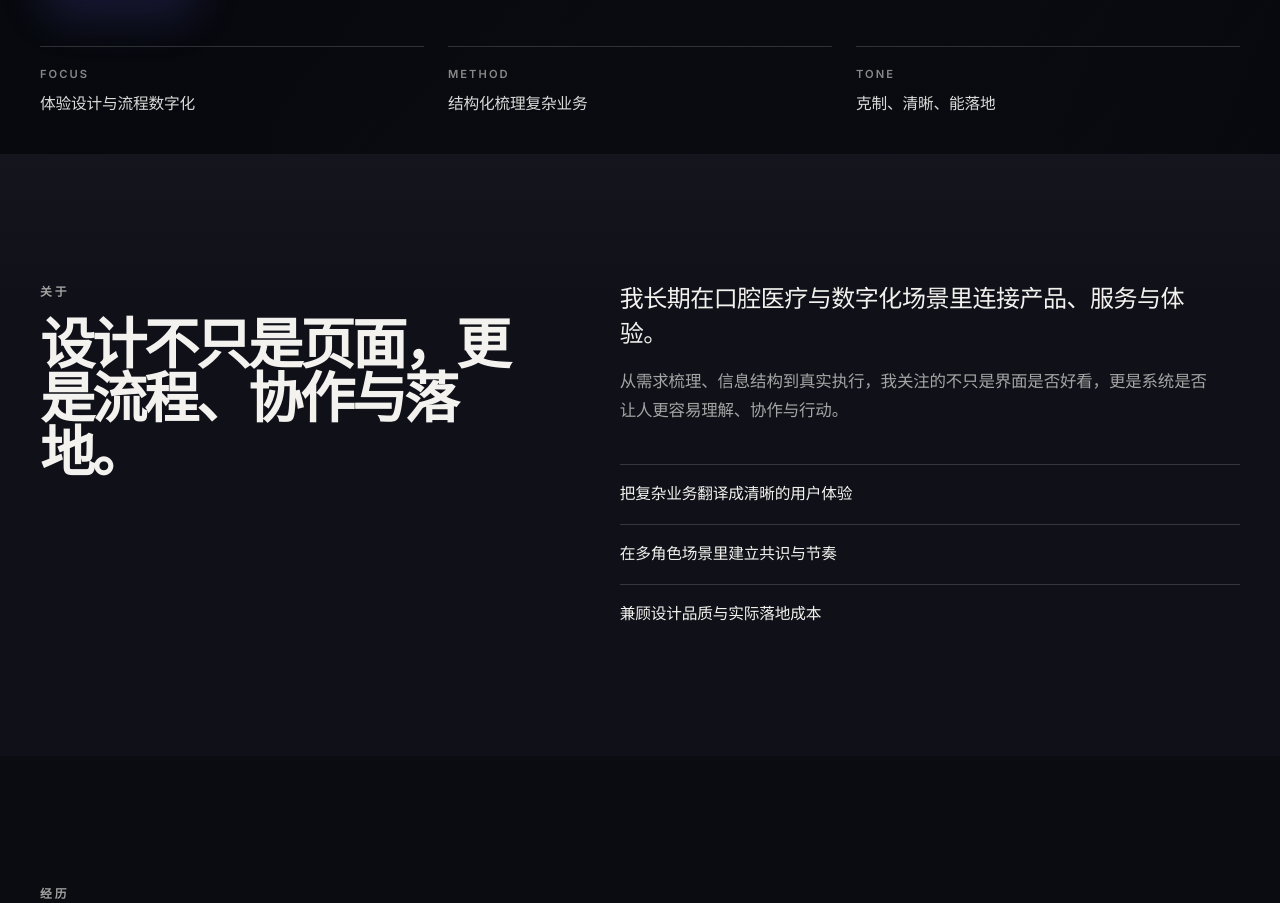
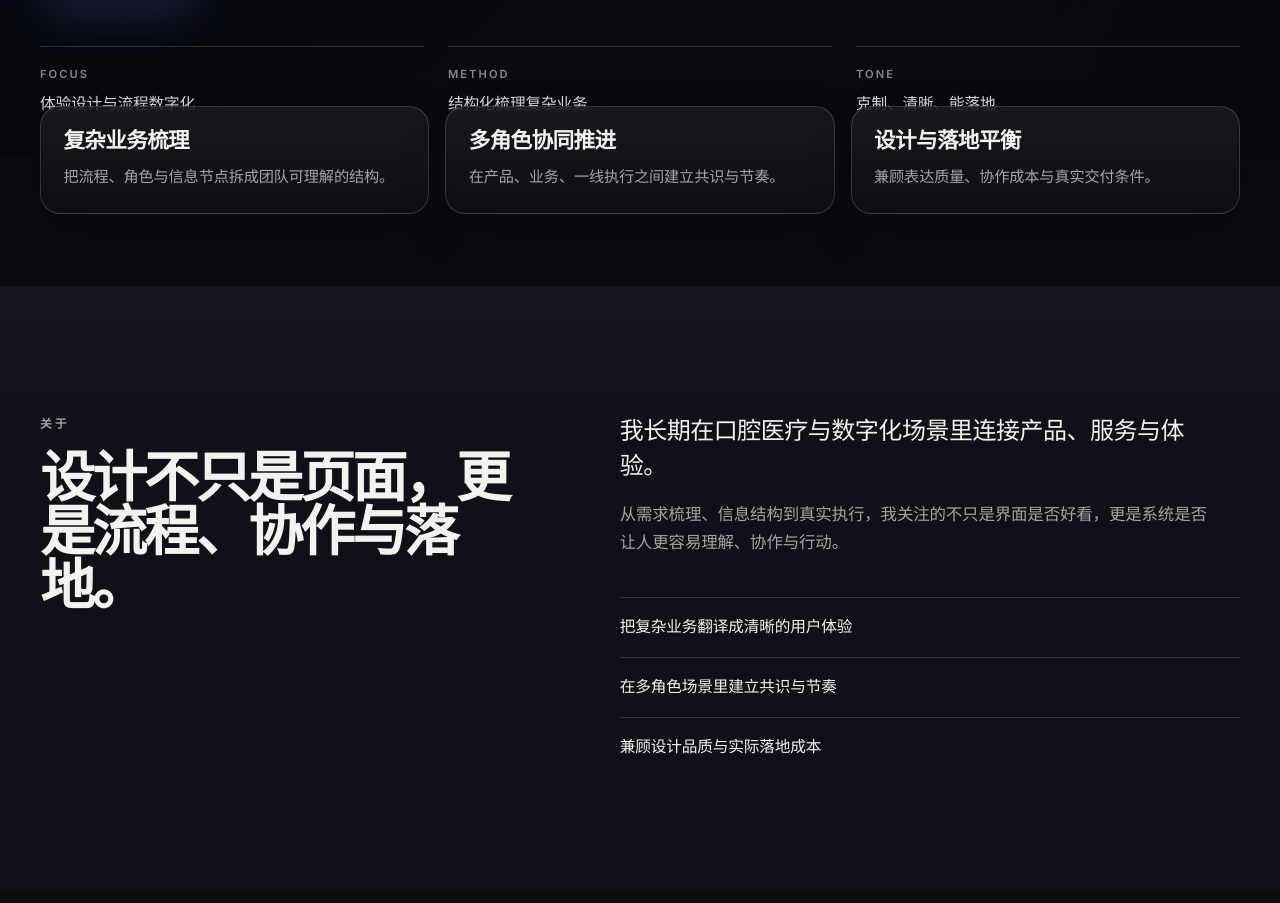
Before and after one commit to wmeng0219-source/Portfolio, a React (Vite) app: page / in a window 1280 px wide. Shown: the part 1120-2023 px from the top of the page. Built offline with nearby package versions, Linux system fonts and the light colour scheme.

Commit message:
feat: add proof strip section to homepage

```diff
--- a/src/App.jsx
+++ b/src/App.jsx
@@ -1,6 +1,7 @@
 import React from 'react';
 import Navbar from './components/Navbar';
 import Hero from './components/Hero';
+import ProofStrip from './components/ProofStrip';
 import About from './components/About';
 import Experience from './components/Experience';
 import Portfolio from './components/Portfolio';
@@ -12,6 +13,7 @@ function App() {
       <Navbar />
       <main>
         <Hero />
+        <ProofStrip />
         <About />
         <Experience />
         <Portfolio />
--- /dev/null
+++ b/src/components/ProofStrip/ProofStrip.module.css
@@ -0,0 +1,53 @@
+.section {
+  position: relative;
+  padding: 0 clamp(1.25rem, 4vw, 2.5rem) clamp(3rem, 6vw, 4.5rem);
+  margin-top: calc(-1 * clamp(2rem, 4vw, 3rem));
+  z-index: 1;
+}
+
+.shell {
+  width: min(100%, var(--content-max));
+  margin: 0 auto;
+  display: grid;
+  grid-template-columns: repeat(3, minmax(0, 1fr));
+  gap: 1rem;
+}
+
+.card {
+  min-height: 100%;
+  padding: 1.35rem 1.4rem 1.45rem;
+  border: 1px solid var(--color-border-strong);
+  border-radius: var(--radius-lg);
+  background:
+    linear-gradient(180deg, rgba(255, 255, 255, 0.06), rgba(255, 255, 255, 0.02)),
+    rgba(9, 10, 15, 0.72);
+  box-shadow: 0 18px 44px rgba(0, 0, 0, 0.22);
+  backdrop-filter: blur(16px);
+}
+
+.title {
+  margin-bottom: 0.7rem;
+  color: var(--color-text-primary);
+  font-family: var(--font-display);
+  font-size: clamp(1.1rem, 1.8vw, 1.35rem);
+  font-weight: 600;
+  line-height: 1.15;
+  letter-spacing: -0.03em;
+}
+
+.body {
+  color: var(--color-text-muted);
+  font-size: 0.95rem;
+  line-height: 1.7;
+}
+
+@media (max-width: 900px) {
+  .section {
+    margin-top: 0;
+    padding-bottom: 3rem;
+  }
+
+  .shell {
+    grid-template-columns: 1fr;
+  }
+}
--- /dev/null
+++ b/src/components/ProofStrip/index.jsx
@@ -0,0 +1,24 @@
+import React from 'react';
+import { useLanguage } from '../../context/LanguageContext';
+import styles from './ProofStrip.module.css';
+
+const items = [1, 2, 3];
+
+const ProofStrip = () => {
+  const { t } = useLanguage();
+
+  return (
+    <section className={styles.section} aria-label="proof-strip">
+      <div className={styles.shell}>
+        {items.map((item) => (
+          <article className={styles.card} key={item}>
+            <p className={styles.title}>{t(`proof.item.${item}.title`)}</p>
+            <p className={styles.body}>{t(`proof.item.${item}.body`)}</p>
+          </article>
+        ))}
+      </div>
+    </section>
+  );
+};
+
+export default ProofStrip;
```
